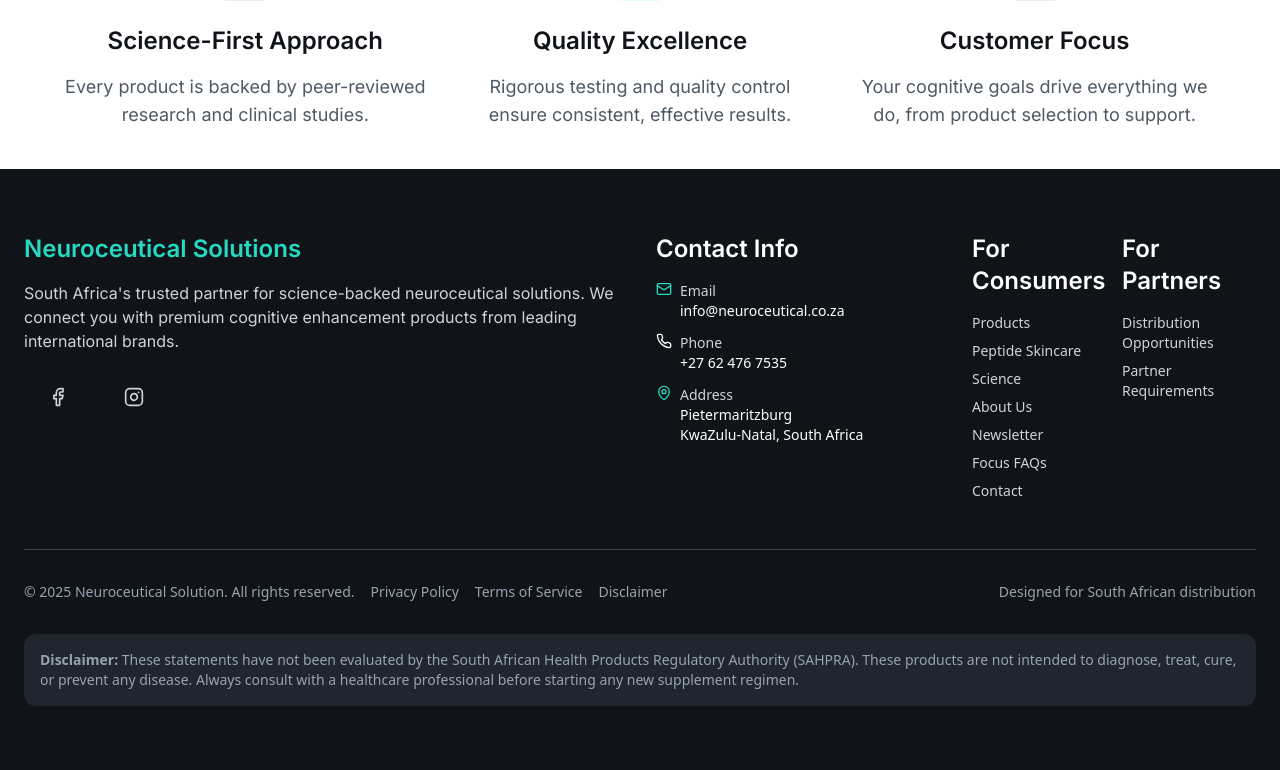
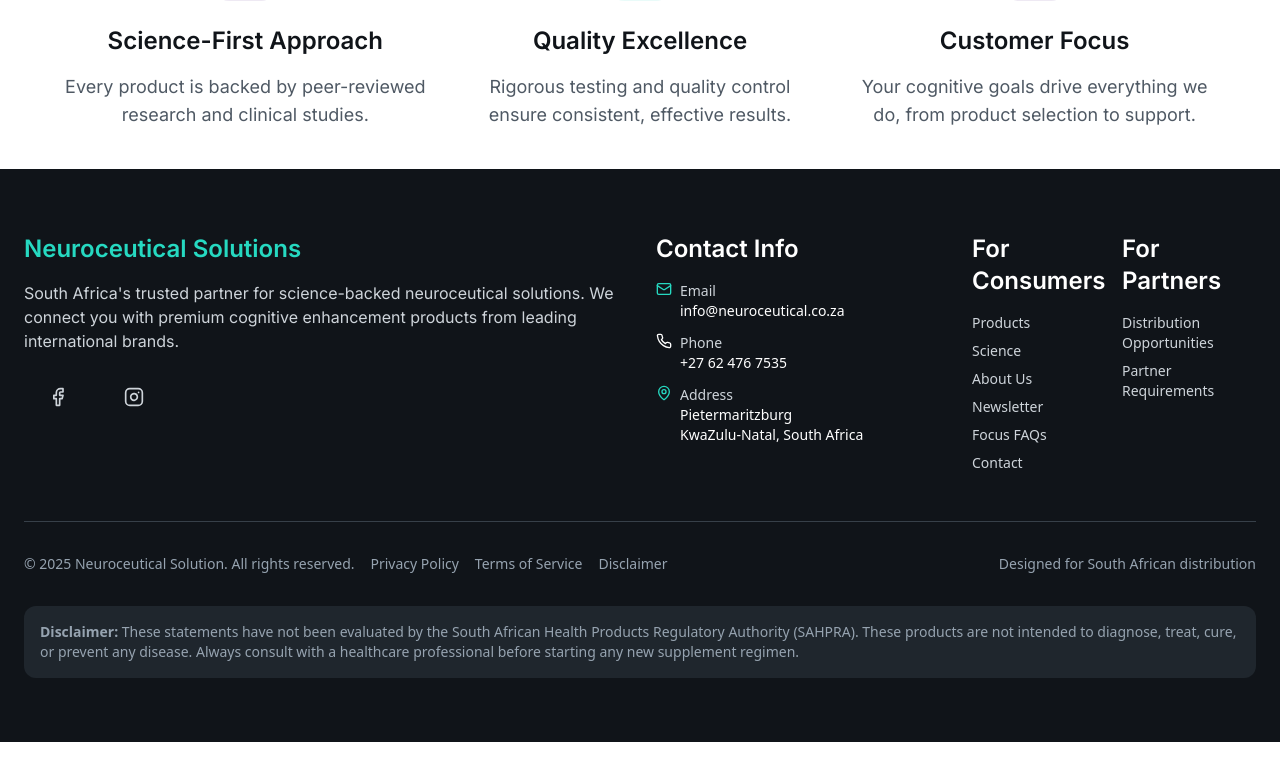
Before and after one commit to neuroceuticalsolutions-netizen/ngfgfdrfg-50, a React (Vite) app: page /about in a window 1280 px wide. Shown: the part 3047-3817 px from the top of the page. After the commit the page ends 3789 px from the top, so only its background shows below. Built offline with nearby package versions, Linux system fonts and the light colour scheme; no server answers.

Commit message:
Changes
Co-authored-by: neuroceuticalsolutions-netizen <231915738+neuroceuticalsolutions-netizen@users.noreply.github.com>

```diff
--- a/src/components/sections/footer.tsx
+++ b/src/components/sections/footer.tsx
@@ -63,7 +63,6 @@ export const Footer = () => {
               <h4 className="heading-sm mb-4">For Consumers</h4>
               <ul className="space-y-2 text-xs sm:text-sm">
                 <li><Link to="/products" className="text-grey-300 hover:text-fresh-teal">Products</Link></li>
-                <li><Link to="/peptides" className="text-grey-300 hover:text-fresh-teal">Peptide Skincare</Link></li>
                 <li><Link to="/science" className="text-grey-300 hover:text-fresh-teal">Science</Link></li>
                 <li><Link to="/about" className="text-grey-300 hover:text-fresh-teal">About Us</Link></li>
                 <li><Link to="/newsletter" className="text-grey-300 hover:text-fresh-teal">Newsletter</Link></li>
```
